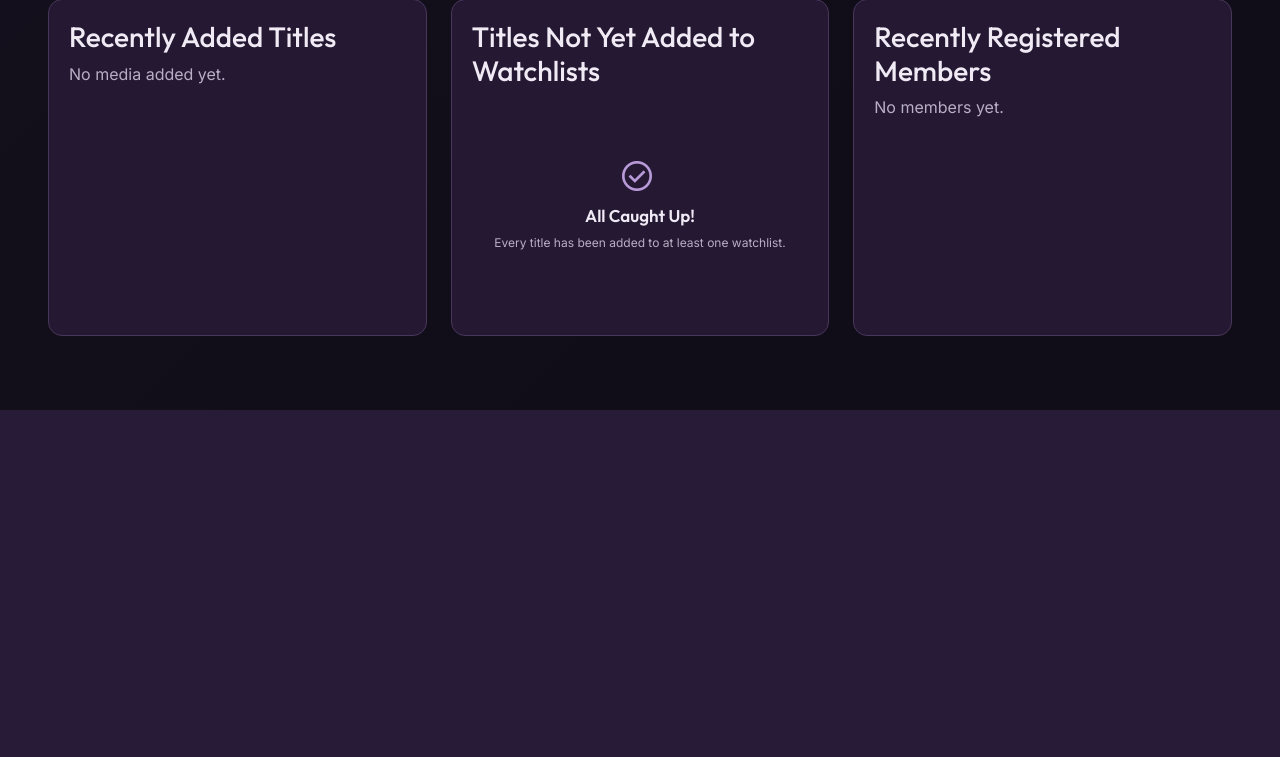
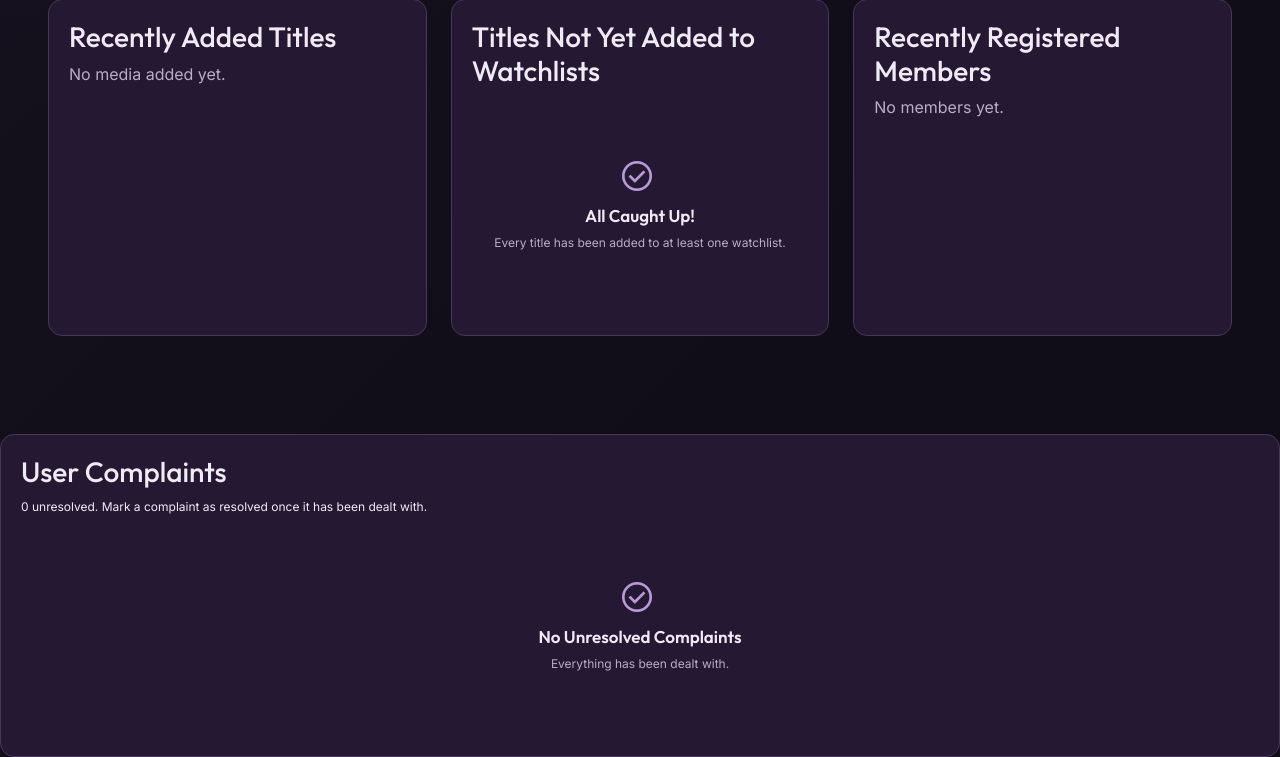
Before and after one commit to ArrafMelon/Movie-Show-subscription-system, a Flask app: page /admindashboard in a window 1280 px wide. Shown: the part 1169-1926 px from the top of the page. Before the commit the page ends 1579 px from the top, so only its background shows below. Run offline with Flask 3, Linux system fonts and the light colour scheme; the visitor is signed in with stand-in values (Sample User, id 1); data comes from the database, SQL or seed files in the repository; data that the repository does not hold is empty.

Commit message:
added ability to reolve complaints from user.

```diff
--- a/app.py
+++ b/app.py
@@ -632,7 +632,13 @@ def admin_dashboard():
     new_members = connection.execute("SELECT name, email, account_type FROM user_details ORDER BY id DESC LIMIT 5").fetchall()
     plan_prices = connection.execute("SELECT subscription_type, subscription_price FROM subscription_details ORDER BY subscription_type").fetchall()
     all_users = connection.execute("SELECT id, name, email, subscription_type FROM user_details WHERE account_type='User' ORDER BY id").fetchall()
+    #connection.close()
+
+    # complaints submitted by users (newest first)
+    all_complaints = connection.execute("SELECT contact_support.complaint_id, contact_support.user_email, contact_support.user_complaint, contact_support.status, user_details.name FROM contact_support LEFT JOIN user_details ON contact_support.user_id=user_details.id ORDER BY contact_support.complaint_id DESC").fetchall()
     connection.close()
+    open_complaints = [c for c in all_complaints if c[3] == 1]
+    resolved_complaints = [c for c in all_complaints if c[3] == 2]
 
     # average subscriptions per user
     avg_subs = 0
@@ -671,7 +677,8 @@ def admin_dashboard():
                            top_media=all_media[:5], top_subs=top_subs,
                            top_genres=top_genres, max_genre_subs=max_genre_subs,
                            recent_media=recent_media, no_subs=no_subs[:5],
-                           new_members=new_members, plan_prices=plan_prices, all_users=all_users)
+                           new_members=new_members, plan_prices=plan_prices, all_users=all_users,
+                           open_complaints=open_complaints, resolved_complaints=resolved_complaints)
 
 @app.route('/update_subscription_price', methods=['POST'])
 def update_subscription_price():
@@ -721,5 +728,25 @@ def update_user_subscription():
         else: flash("Selected user's subscription has been updated successfully", "Success")
     return redirect(url_for('admin_dashboard'))
 
+@app.route('/resolve_complaint', methods=['POST'])
+def resolve_complaint():
+    # Admin access only
+    if 'email' not in session: return render_template('login.html', message="Please log into account first")
+    if session['account_type'] != 'Admin': return redirect(url_for('user_dashboard'))
+
+    try:
+        complaint_id = int(request.form['complaint_id'])
+    except (ValueError, KeyError): return redirect(url_for('admin_dashboard'))
+
+    # status 1 = unresolved, status 2 = resolved
+    connection = sqlite3.connect('subscription.db')
+    cursor = connection.execute("UPDATE contact_support SET status=2 WHERE complaint_id=? AND status=1", (complaint_id,))
+    connection.commit()
+    connection.close()
+
+    if cursor.rowcount > 0:
+        flash("Complaint marked as resolved", "Success")
+    return redirect(url_for('admin_dashboard') + '#complaints')
+
 if __name__ == '__main__':
     app.run(debug=True)
--- a/templates/admin_dashboard.html
+++ b/templates/admin_dashboard.html
@@ -169,7 +169,6 @@
                 {% endfor %}
             </div>
 
-
             <div class="row g-4 mt-1">
                 <!-- most subscribed -->
                 <div class="col-12 col-lg-7">
@@ -299,6 +298,51 @@
         </main>
     </div>
 
+                <!-- user complaints -->
+            <div class="dash-panel mt-4" id="complaints">
+                <div class='dash-panel-head'>
+                    <div>
+                        <h3>User Complaints</h3>
+                        <p>{{ open_complaints|length }} unresolved. Mark a complaint as resolved once it has been dealt with.</p>
+                    </div>
+                </div>
+
+                {% for c in open_complaints %}
+                    <div class="subs-user-row">
+                        <div class='subs-user-info'>
+                            <span class="subs-user-name">{{ c[4] or 'Unknown user' }}</span>
+                            <p class="mb-1">{{ c[1] }} | Complaint #{{ c[0] }}</p>
+                            <p style="white-space: pre-wrap;">{{ c[2] }}</p>
+                        </div>
+
+                        <form method='POST' action="{{ url_for('resolve_complaint') }}" class="subs-user-form">
+                            <input type='hidden' name='complaint_id' value="{{ c[0] }}">
+                            <button type='submit' class='btn subs-save-btn'>Resolve</button>
+                        </form>
+                    </div>
+                {% else %}
+                    <div class='admin-empty-state'>
+                        <span class='material-symbols-outlined'>check_circle</span>
+                        <h4>No Unresolved Complaints</h4>
+                        <p>Everything has been dealt with.</p>
+                    </div>
+                {% endfor %}
+
+                {% if resolved_complaints %}
+                    <details class="mt-3">
+                        <summary>Resolved complaints ({{ resolved_complaints|length }})</summary>
+                        {% for c in resolved_complaints %}
+                            <div class="subs-user-row">
+                                <div class='subs-user-info'>
+                                    <span class="subs-user-name">{{ c[4] or 'Unknown user' }}</span>
+                                    <p class="mb-1">{{ c[1] }} | Complaint #{{ c[0] }}</p>
+                                    <p style="white-space: pre-wrap;">{{ c[2] }}</p>
+                                </div>
+                            </div>
+                        {% endfor %}
+                    </details>
+                {% endif %}
+            </div>
 
     {% with messages = get_flashed_messages() %}
         {% if messages %}
```
